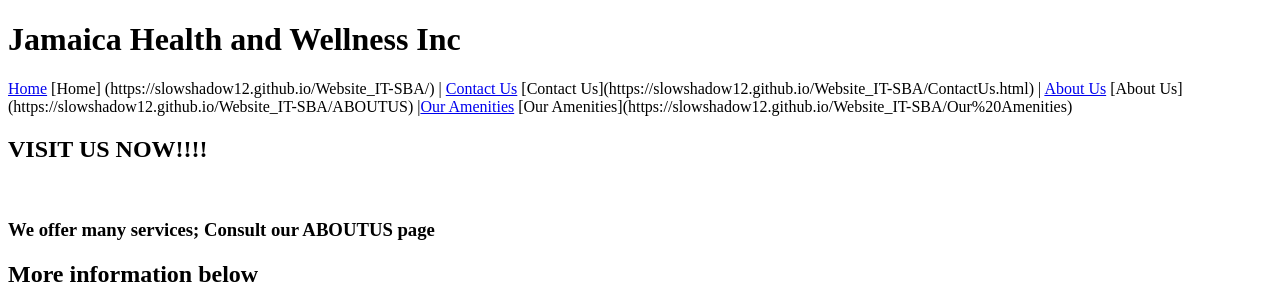
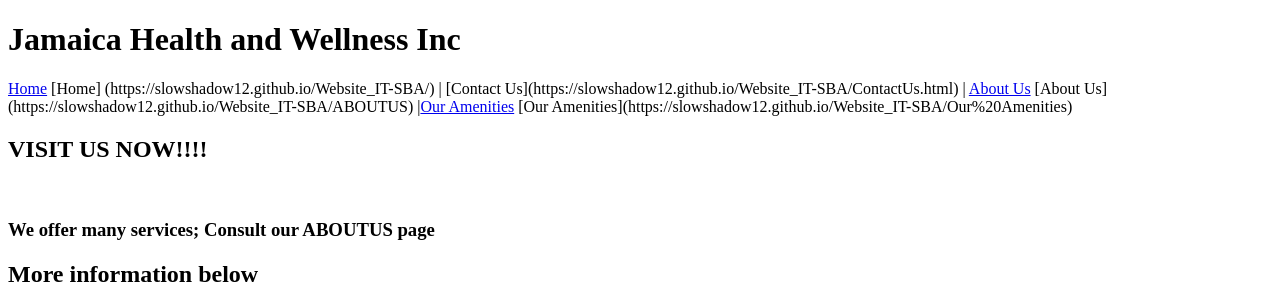
Before and after one commit to SlowShadow12/Website_IT-SBA, a plain HTML site: page index.html in a window 1280 px wide. Shown: the top 305 px of the page. Drawn offline with Linux system fonts and the light colour scheme.

Commit message:
Update index.html

```diff
--- a/index.html
+++ b/index.html
@@ -13,7 +13,7 @@
 
     <div>
         <a href="C:\Users\reten\OneDrive\Desktop\index.html">Home</a> [Home] (https://slowshadow12.github.io/Website_IT-SBA/)
-        | <a href="https://slowshadow12.github.io/Website_IT-SBA/ContactUs.html">Contact Us</a> [Contact Us](https://slowshadow12.github.io/Website_IT-SBA/ContactUs.html)
+        |  [Contact Us](https://slowshadow12.github.io/Website_IT-SBA/ContactUs.html)
         | <a href="C:\Users\reten\OneDrive\Desktop\Website start\Assesment\ABOUTUS.html">About Us</a> [About Us] (https://slowshadow12.github.io/Website_IT-SBA/ABOUTUS)
         |<a href="C:\Users\reten\OneDrive\Desktop\Website start\Assesment\Our Amenities.html">Our Amenities</a> [Our Amenities](https://slowshadow12.github.io/Website_IT-SBA/Our%20Amenities)
     </div>
```
